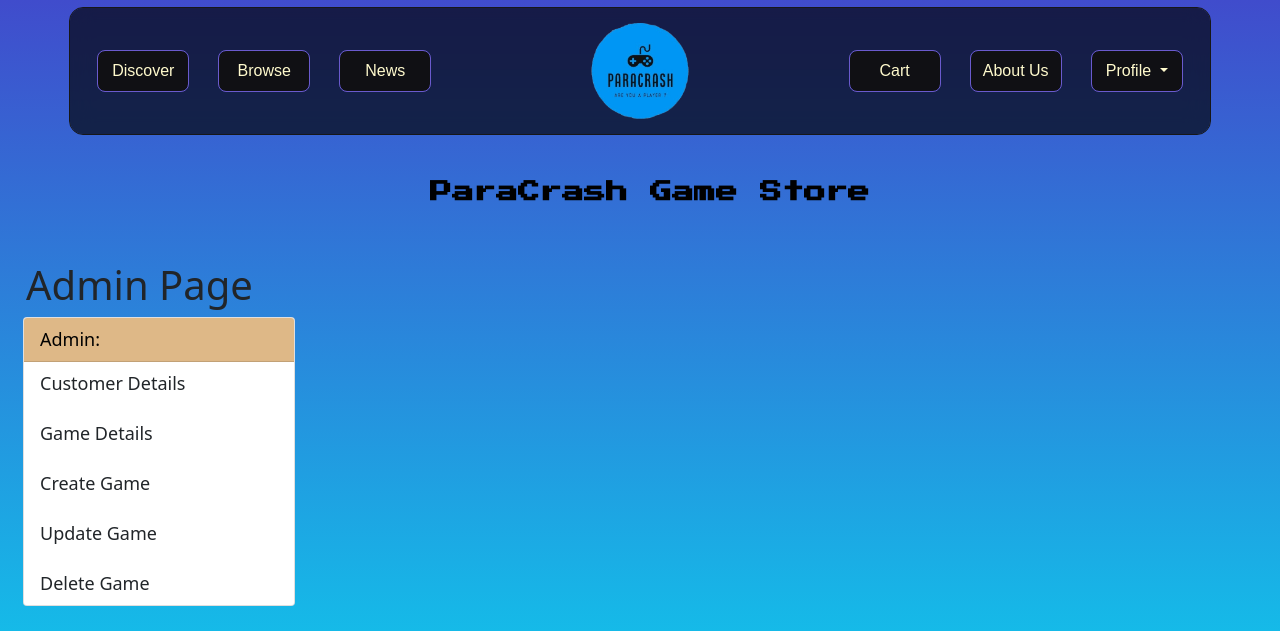
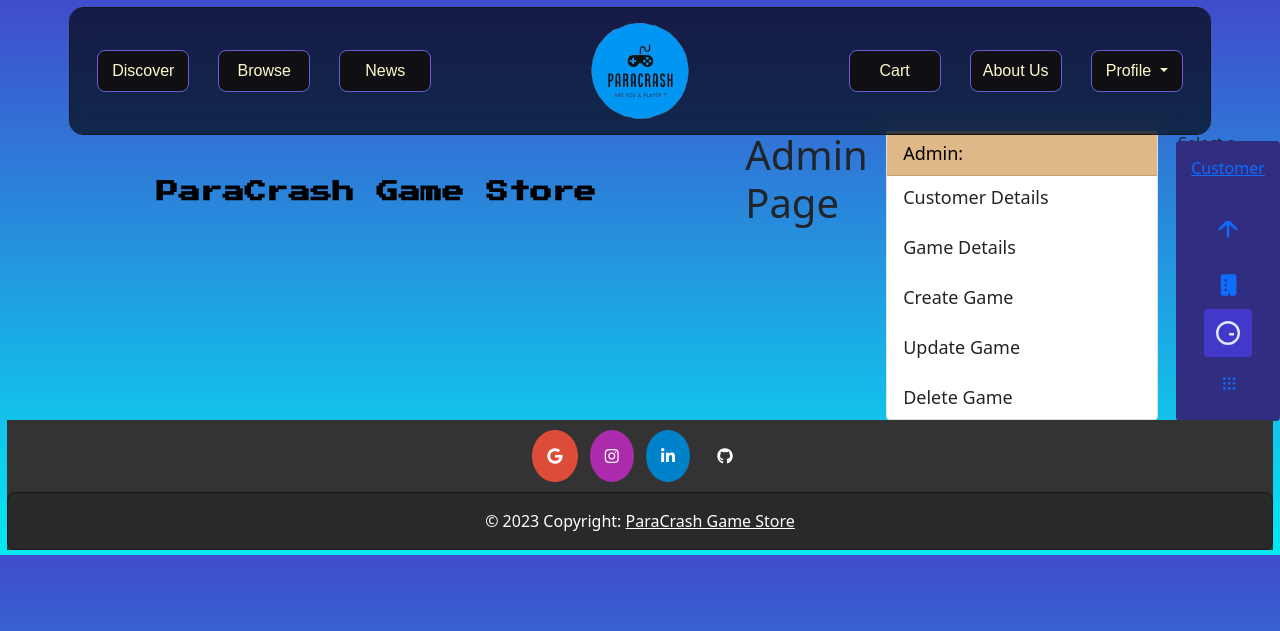
Before and after one commit to GITHD3/game-store.github.io, a PHP site: page /admin2.php in a window 1280 px wide. Shown: the top 631 px of the page. Run offline with PHP 8.4, Linux system fonts and the light colour scheme; the visitor is signed in with stand-in values (Sample User, id 1); data that the repository does not hold is empty; some web fonts are replaced.

Commit message:
bill admin 1

```diff
--- a/admin2.php
+++ b/admin2.php
@@ -2,6 +2,7 @@
 session_start();
 
 include 'navbar.php';
+include 'sidebar.php';
 ?>
 
 <link href='https://fonts.googleapis.com/css?family=Press Start 2P' rel='stylesheet'>
@@ -50,13 +51,15 @@ if (isset($_POST['show_game'])) {
 <!DOCTYPE html>
 <html>
 
+
+
 <head>
     <link rel="stylesheet" href="https://cdn.jsdelivr.net/npm/bootstrap@4.0.0/dist/css/bootstrap.min.css">
     <link rel="stylesheet"
         href="https://cdnjs.cloudflare.com/ajax/libs/twitter-bootstrap/5.0.2/css/bootstrap.min.css" />
     <script src="https://cdnjs.cloudflare.com/ajax/libs/twitter-bootstrap/5.0.2/js/bootstrap.min.js"></script>
 
-    <title class="f">Admin Page</title>
+    <title class="f">Admin Page - Game Show</title>
     <style>
         body {
             background-image: linear-gradient(#146aa7, #48aaadb0);
--- a/login.php
+++ b/login.php
@@ -45,6 +45,7 @@
         $_SESSION['id'] = $customerid;
         $_SESSION['name'] = $firstname;
         $_SESSION['dob'] = $dob;
+        $_SESSION['email'] = $emailaddress;
         ?>
         <script>
           Swal.fire({
--- a/navbar.php
+++ b/navbar.php
@@ -137,7 +137,10 @@ ob_start();
                             <li><a class="dropdown-item" href="customer.php">Profile</a></li>
                             <li><a class="dropdown-item" href="registeration.php">Sign Up</a></li>
                             <li><a class="dropdown-item" href="login.php">Log In</a></li>
-                            <?php if (isset($_SESSION['name']) && $_SESSION['name'] == "harsh" && isset($_SESSION['id']) && $_SESSION['id'] == "3") { ?>
+                            <?php
+                            $fn = $_SESSION['name'];
+                            $email = $_SESSION['email'];
+                            if ($fn == 'Harsh' && $email == 'harshadmin@gmail.com') { ?>
                                 <li><a class="dropdown-item" href="admin1.php">Admin</a></li>
                             <?php } ?>
                         </ul>
@@ -148,9 +151,7 @@ ob_start();
                             Sign Up
                         </a>
                         <ul class="dropdown-menu">
-                            <?php if (isset($_SESSION['name']) && $_SESSION['name'] == "harsh" && isset($_SESSION['id']) && $_SESSION['id'] == "3") { ?>
-                                <li><a class="dropdown-item" href="admin1.php">Admin</a></li>
-                            <?php } ?>
+
                             <li><a class="dropdown-item" href="registeration.php">Sign Up</a></li>
                             <li><a class="dropdown-item" href="login.php">Log In</a></li>
                         </ul>
--- /dev/null
+++ b/sidebar.php
@@ -0,0 +1,33 @@
+<link href="https://cdnjs.cloudflare.com/ajax/libs/tailwindcss/2.2.19/tailwind.min.css" rel="stylesheet">
+
+<div class="flex">
+    <div style="width:6.5rem; margin-top:10px;"
+        class="sidebard flex flex-col items-center pb-3 overflow-hidden text-indigo-300 bg-indigo-900 fixed right-0  rounded">
+        <a class="flex items-center justify-center w-12 h-12 mt-2 rounded " href="admin1.php ">
+                <h6>Customer</h6>
+
+        </a>
+        <a class="flex items-center justify-center w-12 h-12 mt-2 rounded hover:bg-indigo-700" href="#">
+            <svg class="w-6 h-6 fill-current" xmlns="http://www.w3.org/2000/svg" viewBox="0 0 20 20">
+                <path
+                    d="M10.293 3.293a1 1 0 011.414 0l6 6a1 1 0 01-1.414 1.414L11 6.414V16a1 1 0 11-2 0V6.414L3.707 10.707a1 1 0 01-1.414-1.414l6-6z" />
+            </svg>
+        </a>
+        <a class="flex items-center justify-center w-12 h-12 mt-2 rounded hover:bg-indigo-700" href="#">
+            <svg class="w-6 h-6 fill-current" xmlns="http://www.w3.org/2000/svg" viewBox="0 0 20 20">
+                <path
+                    d="M6 1h9a2 2 0 012 2v14a2 2 0 01-2 2H6a2 2 0 01-2-2V3a2 2 0 012-2zm5 18a1 1 0 100-2 1 1 0 000 2zm-3-4a1 1 0 100-2 1 1 0 000 2zm0-4a1 1 0 100-2 1 1 0 000 2zm0-4a1 1 0 100-2 1 1 0 000 2z" />
+            </svg>
+        </a>
+        <a class="flex items-center justify-center w-12 h-12 text-indigo-100 bg-indigo-700 rounded" href="#">
+            <svg class="w-6 h-6 fill-current" xmlns="http://www.w3.org/2000/svg" viewBox="0 0 20 20">
+                <path d="M10 0a10 10 0 100 20 10 10 0 000-20zm0 18a8 8 0 110-16 8 8 0 010 16zm1-8h4v2h-4v-2z" />
+            </svg>
+        </a>
+        <a class="flex items-center justify-center w-12 h-12 rounded hover:bg-indigo-700" href="#">
+            <svg class="w-6 h-6 fill-current" xmlns="http://www.w3.org/2000/svg" viewBox="0 0 20 20">
+                <path
+                    d="M14 7h2v2h-2zM14 11h2v2h-2zM14 15h2v2h-2zM10 7h2v2h-2zM10 11h2v2h-2zM10 15h2v2h-2zM6 7h2v2H6zM6 11h2v2H6zM6 15h2v2H6z" />
+            </svg>
+        </a>
+    </div>
```
Also changed, not shown: admin1.php (+16 -11 lines).
